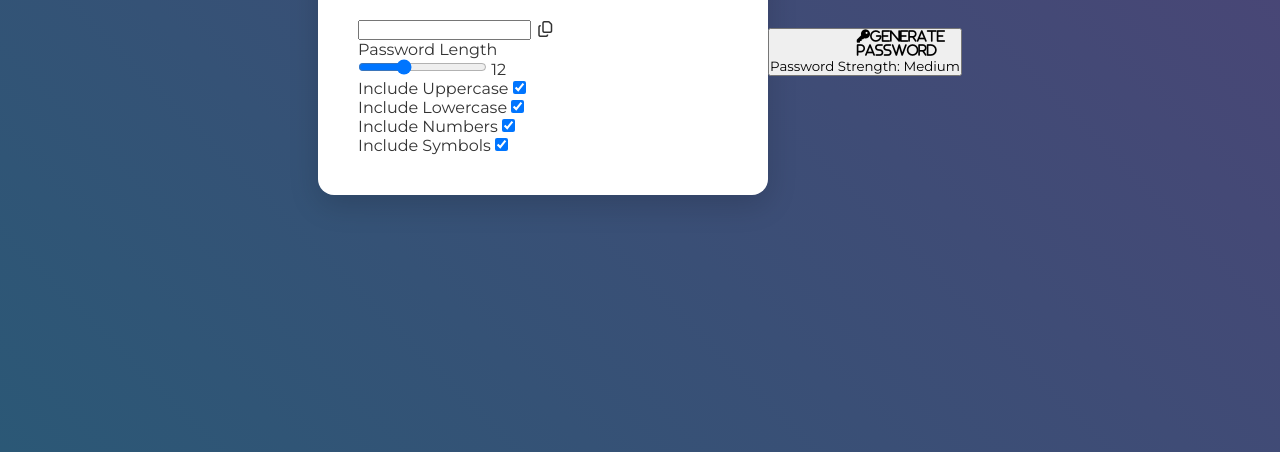
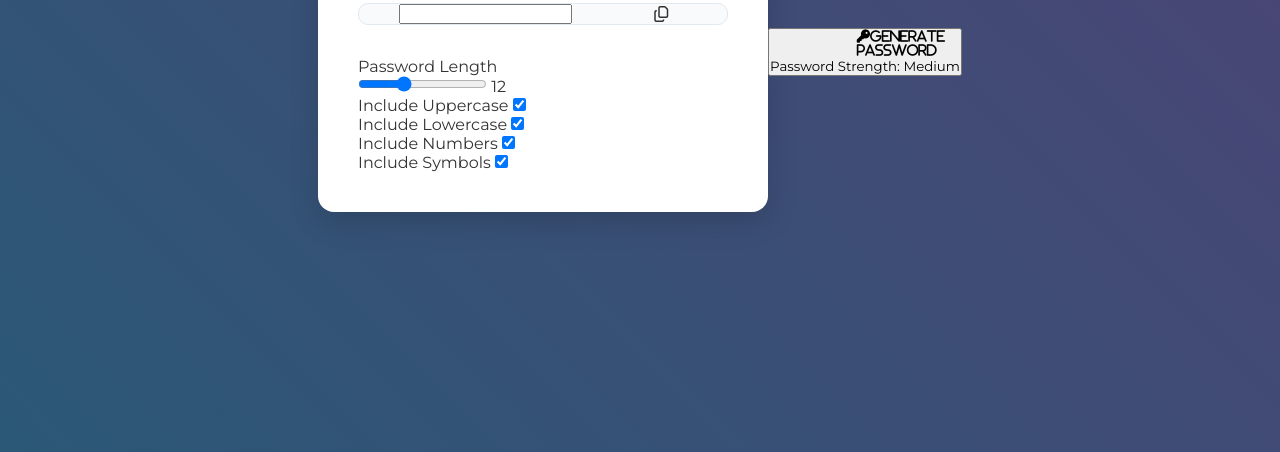
Before and after one commit to KrispyWaffles/passwordGen, a plain HTML site: page index.html in a window 1280 px wide. Shown: the part 348-800 px from the top of the page. Drawn offline with Linux system fonts and the light colour scheme.

Commit message:
adding more styles

```diff
--- a/style.css
+++ b/style.css
@@ -64,3 +64,17 @@ border-radius: 2px;
 
 
 }
+
+
+.password-container {
+    margin-bottom: 2rem;
+    background-color: #f8fafc;
+    border-radius: 10px;
+    border: 1px solid #e2e8f0;
+    overflow: 0 2px 5px rgba(0, 0, 0, 0.05);
+    display: flex;
+    align-items: center;
+    justify-content: space-around;
+    padding: 0 1rem 0 0 ;
+
+}
```
